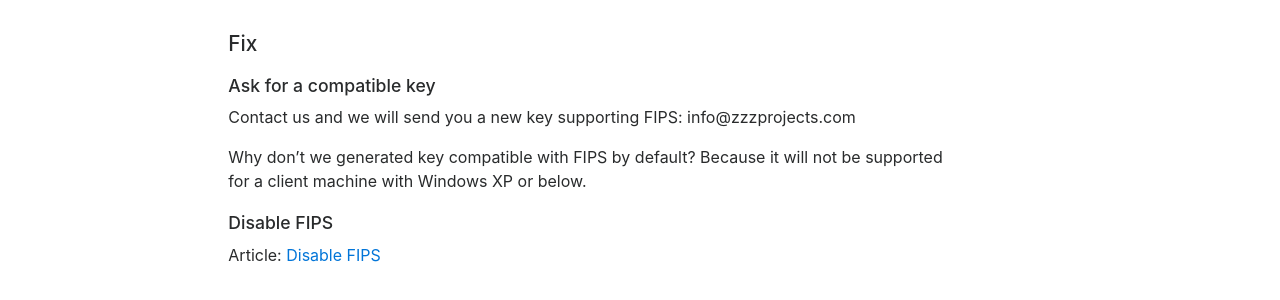
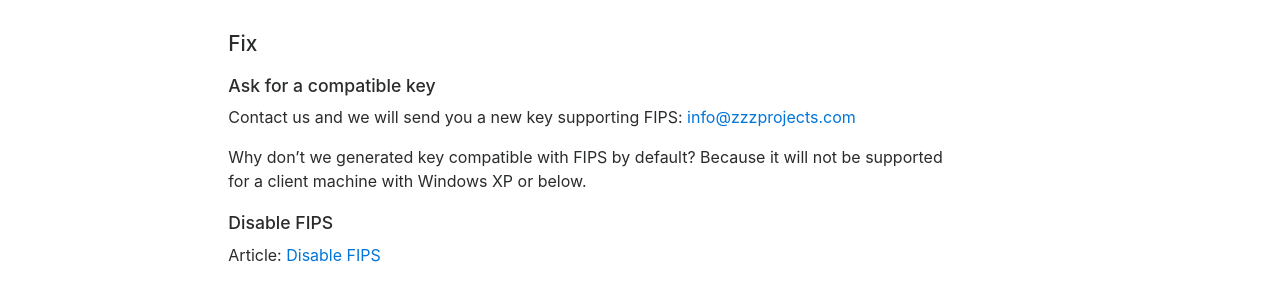
Before and after one commit to zzzprojects/EntityFramework-Extensions, a Jekyll site: the page built from docs/pages/troubleshooting/md5-exception.md, in a window 1280 px wide and 1319 px high. Shown: the part 736-1036 px from the top of the window. Built offline with Jekyll 4.4.1, drawn with Linux system fonts in a browser that asks for light colours; nearby versions of some CDN libraries; part of the change alters nothing that is shown.

```diff
--- a/docs/pages/troubleshooting/md5-exception.md
+++ b/docs/pages/troubleshooting/md5-exception.md
@@ -22,7 +22,7 @@ The default algorithm to validate the license key & name is not supported with F
 
 #### Ask for a compatible key
 
-Contact us and we will send you a new key supporting FIPS: info@zzzprojects.com
+Contact us and we will send you a new key supporting FIPS: [info@zzzprojects.com](info@zzzprojects.com)
 
 Why don’t we generated key compatible with FIPS by default? Because it will not be supported for a client machine with Windows XP or below.
 
```
